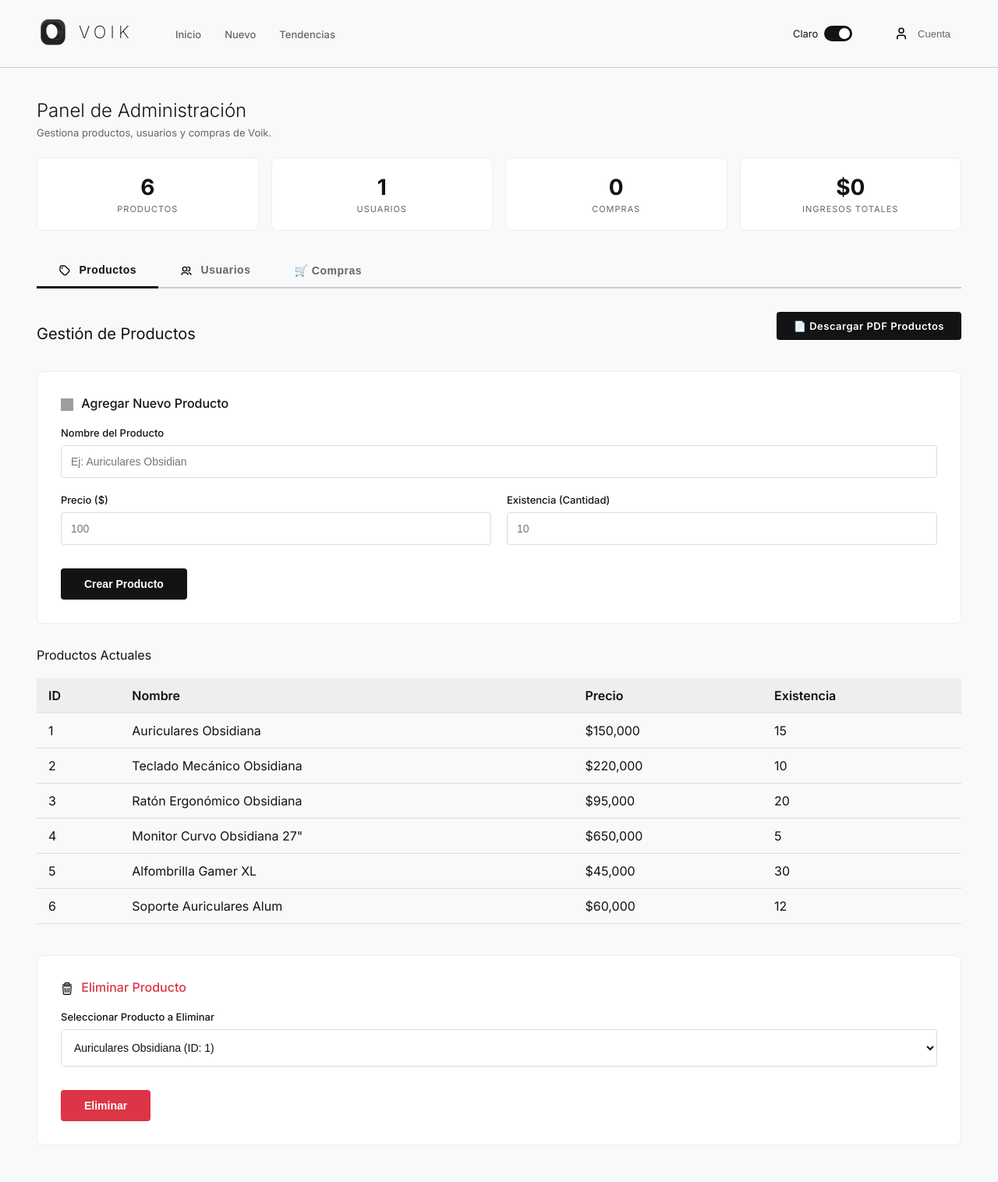
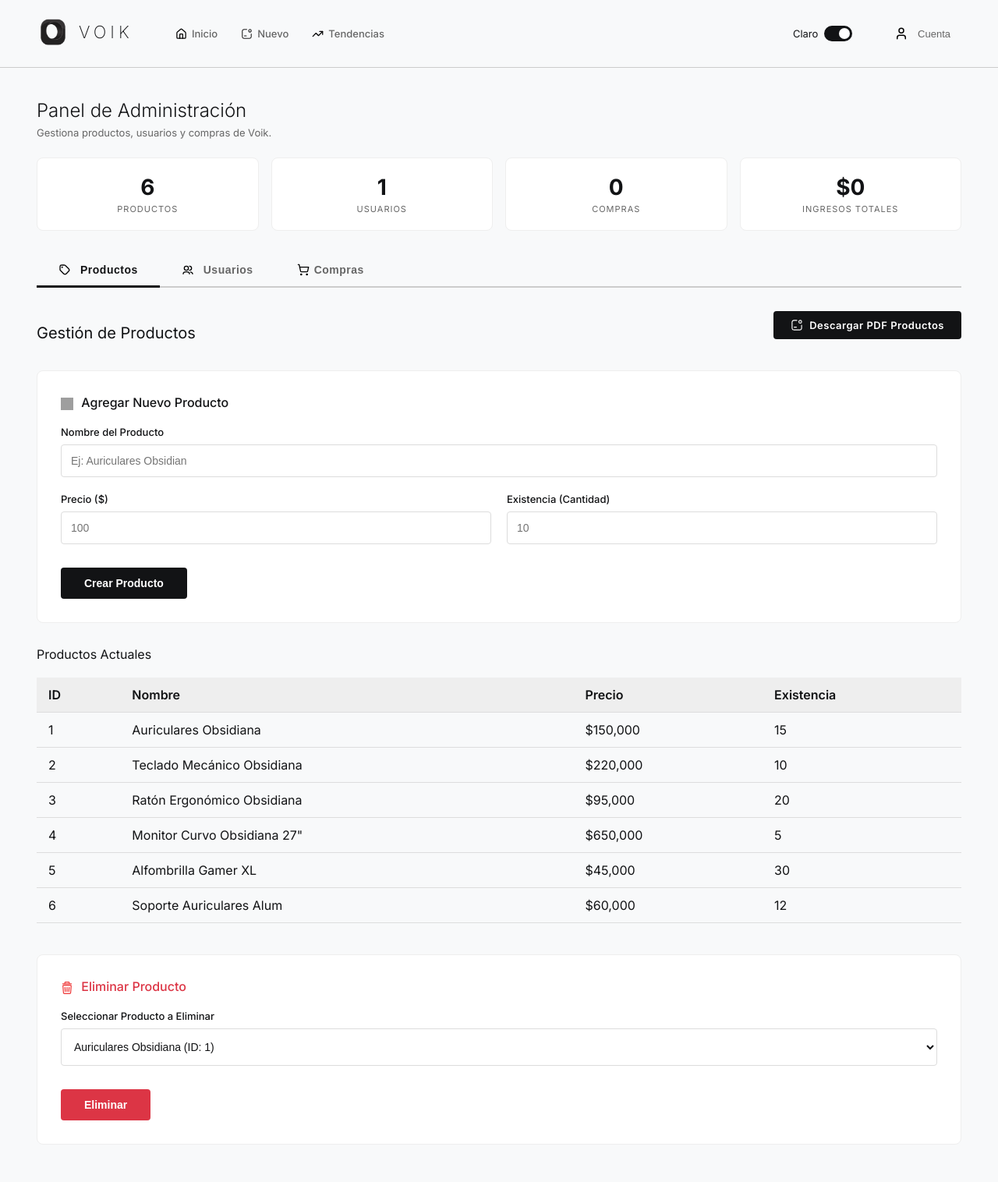
Before and after one commit to taroar23/2026PRG, a Flask app: page /admin in a window 1280 px wide. Shown: the top 1516 px of the page at 78% size. Run offline with Flask 3, Linux system fonts and the light colour scheme; a user stored in the database is signed in; grey boxes are pictures that could not be loaded.

Commit message:
Reemplazar Iconos

```diff
--- a/voik/app.py
+++ b/voik/app.py
@@ -755,7 +755,7 @@ def perfil_update_photo():
             db.commit()
 
             print(f"DEBUG: Foto guardada exitosamente")
-            flash('✅ Foto de perfil actualizada correctamente.', 'success')
+            flash('Foto de perfil actualizada correctamente.', 'success')
         finally:
             db.close()
 
--- a/voik/static/css/voik.css
+++ b/voik/static/css/voik.css
@@ -167,11 +167,21 @@ nav.main-nav {
 }
 
 .nav-item-link {
+    display: inline-flex;
+    align-items: center;
+    gap: 6px;
     font-size: 13px;
     color: var(--nav-text);
     font-weight: 500;
     position: relative;
     padding: 5px 0;
+}
+
+.nav-item-link img {
+    width: 15px;
+    height: 15px;
+    flex-shrink: 0;
+    display: block;
 }
 
 .nav-item-link:hover, .nav-item-link.active {
--- a/voik/templates/admin.html
+++ b/voik/templates/admin.html
@@ -12,6 +12,9 @@
     margin-top: 10px;
 }
 .admin-tab-btn {
+    display: inline-flex;
+    align-items: center;
+    gap: 6px;
     padding: 12px 28px;
     background: transparent;
     border: none;
@@ -171,7 +174,7 @@
     <div class="admin-tabs" id="adminTabs">
         <button class="admin-tab-btn active" onclick="switchTab('productos')" id="tab-btn-productos"><img src="{{ url_for('static', filename='imagenes/iconos/' ~ ('tagwhite.svg.svg' if not session.get('light_mode', True) else 'tag.svg.svg')) }}" data-icon-base="tag" style="width:16px; height:16px; vertical-align:middle; margin-right:6px;"> Productos</button>
         <button class="admin-tab-btn" onclick="switchTab('usuarios')" id="tab-btn-usuarios"><img src="{{ url_for('static', filename='imagenes/iconos/' ~ ('userswhite.svg.svg' if not session.get('light_mode', True) else 'users.svg.svg')) }}" data-icon-base="users" style="width:16px; height:16px; vertical-align:middle; margin-right:6px;"> Usuarios</button>
-        <button class="admin-tab-btn" onclick="switchTab('compras')" id="tab-btn-compras">🛒 Compras</button>
+        <button class="admin-tab-btn" onclick="switchTab('compras')" id="tab-btn-compras"><img src="{{ url_for('static', filename='imagenes/iconos/' ~ ('shopping-cartwhite.svg.svg' if not session.get('light_mode', True) else 'shopping-cart.svg.svg')) }}" data-icon-base="shopping-cart" style="width:16px; height:16px; vertical-align:middle;"> Compras</button>
     </div>
 
     <!-- ═══════════════ PANEL: PRODUCTOS ═══════════════ -->
@@ -179,7 +182,12 @@
         <div class="section-header">
             <h2 style="font-weight: 400; font-size: 20px;">Gestión de Productos</h2>
             <a href="{{ url_for('admin_pdf_productos') }}" class="pdf-btn">
-                📄 Descargar PDF Productos
+                <img src="{{ url_for('static', filename='imagenes/iconos/' ~ ('new-report-svgrepo-com.svg' if not session.get('light_mode', True) else 'new-report-svgrepo-com white.svg')) }}"
+                     alt=""
+                     data-icon-light="{{ url_for('static', filename='imagenes/iconos/new-report-svgrepo-com white.svg') }}"
+                     data-icon-dark="{{ url_for('static', filename='imagenes/iconos/new-report-svgrepo-com.svg') }}"
+                     style="width:16px; height:16px;">
+                Descargar PDF Productos
             </a>
         </div>
 
@@ -231,7 +239,7 @@
 
             <!-- Eliminar producto -->
             <div style="background: var(--card-bg); border: 1px solid var(--card-border); padding: 30px; border-radius: 8px; margin-top: 10px;">
-                <h3 style="margin-bottom: 20px; font-weight: 500; font-size: 16px; color: #dc3545;"><img src="{{ url_for('static', filename='imagenes/iconos/' ~ ('trashwhite.svg.svg' if not session.get('light_mode', True) else 'trash.svg.svg')) }}" data-icon-base="trash" style="width:16px; height:16px; vertical-align:middle; margin-right:6px;"> Eliminar Producto</h3>
+                <h3 style="margin-bottom: 20px; font-weight: 500; font-size: 16px; color: #dc3545;"><img src="{{ url_for('static', filename='imagenes/iconos/recycle-bin-svgrepo-com red.svg') }}" alt="" style="width:16px; height:16px; vertical-align:middle; margin-right:6px;"> Eliminar Producto</h3>
                 <form action="{{ url_for('admin_eliminar_producto') }}" method="POST" onsubmit="return confirm('¿Seguro que deseas eliminar este producto?');">
                     <div class="form-group">
                         <label for="id_to_delete" class="form-label">Seleccionar Producto a Eliminar</label>
@@ -256,7 +264,12 @@
         <div class="section-header">
             <h2 style="font-weight: 400; font-size: 20px;">Gestión de Usuarios</h2>
             <a href="{{ url_for('admin_pdf_usuarios') }}" class="pdf-btn">
-                📄 Descargar PDF Usuarios
+                <img src="{{ url_for('static', filename='imagenes/iconos/' ~ ('new-report-svgrepo-com.svg' if not session.get('light_mode', True) else 'new-report-svgrepo-com white.svg')) }}"
+                     alt=""
+                     data-icon-light="{{ url_for('static', filename='imagenes/iconos/new-report-svgrepo-com white.svg') }}"
+                     data-icon-dark="{{ url_for('static', filename='imagenes/iconos/new-report-svgrepo-com.svg') }}"
+                     style="width:16px; height:16px;">
+                Descargar PDF Usuarios
             </a>
         </div>
 
@@ -301,7 +314,7 @@
                                 <option value="admin" {% if u.rol == 'admin' %}selected{% endif %}>admin</option>
                                 <option value="moderador" {% if u.rol == 'moderador' %}selected{% endif %}>moderador</option>
                             </select>
-                            <button type="submit" class="btn-sm" style="margin-left: 4px;">✓ Rol</button>
+                            <button type="submit" class="btn-sm" style="margin-left: 4px;">Aplicar</button>
                         </form>
                         <!-- Toggle Activo -->
                         <form action="{{ url_for('admin_toggle_activo') }}" method="POST" class="action-form-inline" style="margin-top: 4px; display: block;">
@@ -318,7 +331,7 @@
                         <form action="{{ url_for('admin_eliminar_usuario') }}" method="POST" class="action-form-inline" style="margin-top: 4px; display: block;">
                             <input type="hidden" name="usuario_id" value="{{ u.id }}">
                             <button type="submit" class="btn-sm btn-sm-danger" onclick="return confirm('¿Eliminar usuario y todas sus compras? Esta acción es irreversible.');">
-                                <img src="{{ url_for('static', filename='imagenes/iconos/' ~ ('trashwhite.svg.svg' if not session.get('light_mode', True) else 'trash.svg.svg')) }}" data-icon-base="trash" style="width:16px; height:16px; vertical-align:middle; margin-right:6px;"> Eliminar
+                                <img src="{{ url_for('static', filename='imagenes/iconos/recycle-bin-svgrepo-com red.svg') }}" alt="" style="width:14px; height:14px; vertical-align:middle; margin-right:4px;"> Eliminar
                             </button>
                         </form>
                     </td>
@@ -338,7 +351,12 @@
         <div class="section-header">
             <h2 style="font-weight: 400; font-size: 20px;">Historial de Compras</h2>
             <a href="{{ url_for('admin_pdf_compras') }}" class="pdf-btn">
-                📄 Descargar PDF Compras
+                <img src="{{ url_for('static', filename='imagenes/iconos/' ~ ('new-report-svgrepo-com.svg' if not session.get('light_mode', True) else 'new-report-svgrepo-com white.svg')) }}"
+                     alt=""
+                     data-icon-light="{{ url_for('static', filename='imagenes/iconos/new-report-svgrepo-com white.svg') }}"
+                     data-icon-dark="{{ url_for('static', filename='imagenes/iconos/new-report-svgrepo-com.svg') }}"
+                     style="width:16px; height:16px;">
+                Descargar PDF Compras
             </a>
         </div>
 
--- a/voik/templates/base.html
+++ b/voik/templates/base.html
@@ -33,9 +33,29 @@
 
             <nav class="main-nav">
                 <ul class="nav-links">
-                    <li><a href="/" class="nav-item-link {% if request.path == '/' or request.path == '/galeria' %}active{% endif %}">Inicio</a></li>
-                    <li><a href="/nuevo" class="nav-item-link {% if request.path == '/nuevo' %}active{% endif %}">Nuevo</a></li>
-                    <li><a href="/tendencias" class="nav-item-link {% if request.path == '/tendencias' %}active{% endif %}">Tendencias</a></li>
+                    <li>
+                        <a href="/" class="nav-item-link {% if request.path == '/' or request.path == '/galeria' %}active{% endif %}">
+                            <img src="{{ url_for('static', filename='imagenes/iconos/' ~ ('housewhite.svg.svg' if not session.get('light_mode', True) else 'house.svg.svg')) }}"
+                                 alt="" data-icon-base="house">
+                            Inicio
+                        </a>
+                    </li>
+                    <li>
+                        <a href="/nuevo" class="nav-item-link {% if request.path == '/nuevo' %}active{% endif %}">
+                            <img src="{{ url_for('static', filename='imagenes/iconos/' ~ ('new-report-svgrepo-com white.svg' if not session.get('light_mode', True) else 'new-report-svgrepo-com.svg')) }}"
+                                 alt=""
+                                 data-icon-light="{{ url_for('static', filename='imagenes/iconos/new-report-svgrepo-com.svg') }}"
+                                 data-icon-dark="{{ url_for('static', filename='imagenes/iconos/new-report-svgrepo-com white.svg') }}">
+                            Nuevo
+                        </a>
+                    </li>
+                    <li>
+                        <a href="/tendencias" class="nav-item-link {% if request.path == '/tendencias' %}active{% endif %}">
+                            <img src="{{ url_for('static', filename='imagenes/iconos/' ~ ('trending-upwhite.svg.svg' if not session.get('light_mode', True) else 'trending-up.svg.svg')) }}"
+                                 alt="" data-icon-base="trending-up">
+                            Tendencias
+                        </a>
+                    </li>
                 </ul>
             </nav>
 
@@ -114,11 +134,18 @@
          * mientras que el tema hace su transición CSS de 500ms en paralelo.
          */
         function updateThemeIcons(isLight) {
-            const icons = document.querySelectorAll('[data-icon-base]');
+            const icons = document.querySelectorAll('[data-icon-base], [data-icon-light]');
             icons.forEach(icon => {
-                const baseName = icon.getAttribute('data-icon-base');
-                const suffix = isLight ? '.svg.svg' : 'white.svg.svg';
-                const newSrc = `/static/imagenes/iconos/${baseName}${suffix}`;
+                let newSrc;
+                if (icon.hasAttribute('data-icon-light') && icon.hasAttribute('data-icon-dark')) {
+                    newSrc = isLight
+                        ? icon.getAttribute('data-icon-light')
+                        : icon.getAttribute('data-icon-dark');
+                } else {
+                    const baseName = icon.getAttribute('data-icon-base');
+                    const suffix = isLight ? '.svg.svg' : 'white.svg.svg';
+                    newSrc = `/static/imagenes/iconos/${baseName}${suffix}`;
+                }
 
                 // Fade-out
                 icon.style.opacity = '0';
--- a/voik/templates/carrito.html
+++ b/voik/templates/carrito.html
@@ -35,7 +35,10 @@
                         <td>${{ "{:,.0f}".format(item.precio * item.qty) }}</td>
                         <td>
                             <form action="{{ url_for('eliminar_carrito', product_id=item.id) }}" method="POST" style="display:inline;">
-                                <button type="submit" class="buy-btn" style="padding: 4px 10px; font-size: 12px; display:inline-block; width: auto; margin:0;">Eliminar</button>
+                                <button type="submit" class="buy-btn" style="padding: 4px 10px; font-size: 12px; display:inline-flex; align-items:center; gap:6px; width: auto; margin:0;">
+                                    <img src="{{ url_for('static', filename='imagenes/iconos/recycle-bin-svgrepo-com red.svg') }}" alt="" style="width:14px; height:14px;">
+                                    Eliminar
+                                </button>
                             </form>
                         </td>
                     </tr>
```
Also changed, not shown: voik/templates/perfil.html (+17 -5 lines), voik/static/imagenes/iconos/house.svg.svg (added), voik/static/imagenes/iconos/housewhite.svg.svg (added).
